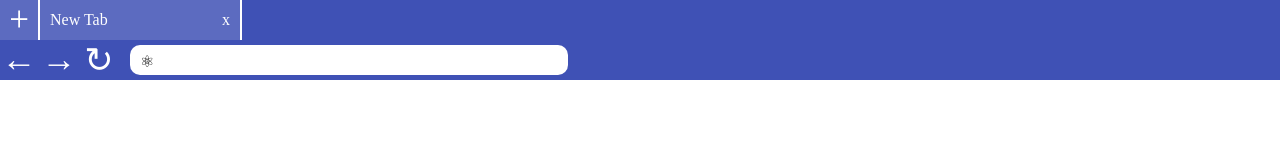
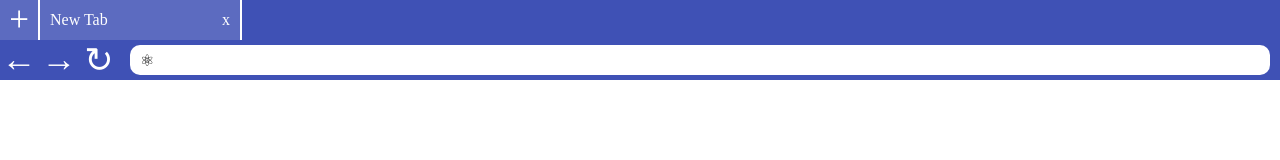
Before and after one commit to retrohacker/peerweb-testing, an Electron app: page ui/index.html in a window 1280 px wide. Drawn offline with Linux system fonts and the light colour scheme.

Commit message:
URL bar spans screen

```diff
--- a/ui/index.css
+++ b/ui/index.css
@@ -26,6 +26,10 @@ body {
   height: 30;
   margin: 5px 10px;
   padding-right: 10px;
+  /* Grow as large as possible */
+  display: flex;
+  flex-grow: 9999999;
+  align-items: center;
 }
 
 #search-bar {
@@ -44,8 +48,8 @@ body {
 }
 
 #search-bar-wrap .logo {
-  display: inline-block;
   padding-left: 10px;
+  display: flex;
 }
 
 #tab-row {
```
